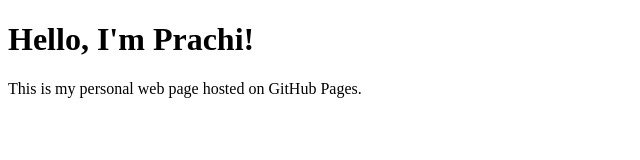
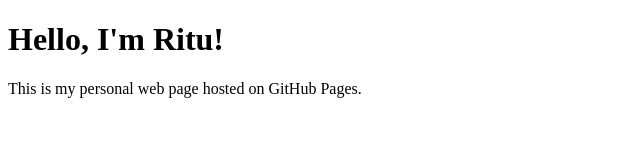
Before and after one commit to riturahevar05/Personal-Web-page, a plain HTML site: page index.html in a window 1280 px wide. Shown: the whole page, without its empty margins (0-640 px from the left). Drawn offline with Linux system fonts and the light colour scheme.

Commit message:
index.html

```diff
--- a/index.html
+++ b/index.html
@@ -4,7 +4,7 @@
   <title>Welcome to My Page</title>
 </head>
 <body>
-  <h1>Hello, I'm Prachi!</h1>
+  <h1>Hello, I'm Ritu!</h1>
   <p>This is my personal web page hosted on GitHub Pages.</p>
 </body>
 </html>
```
